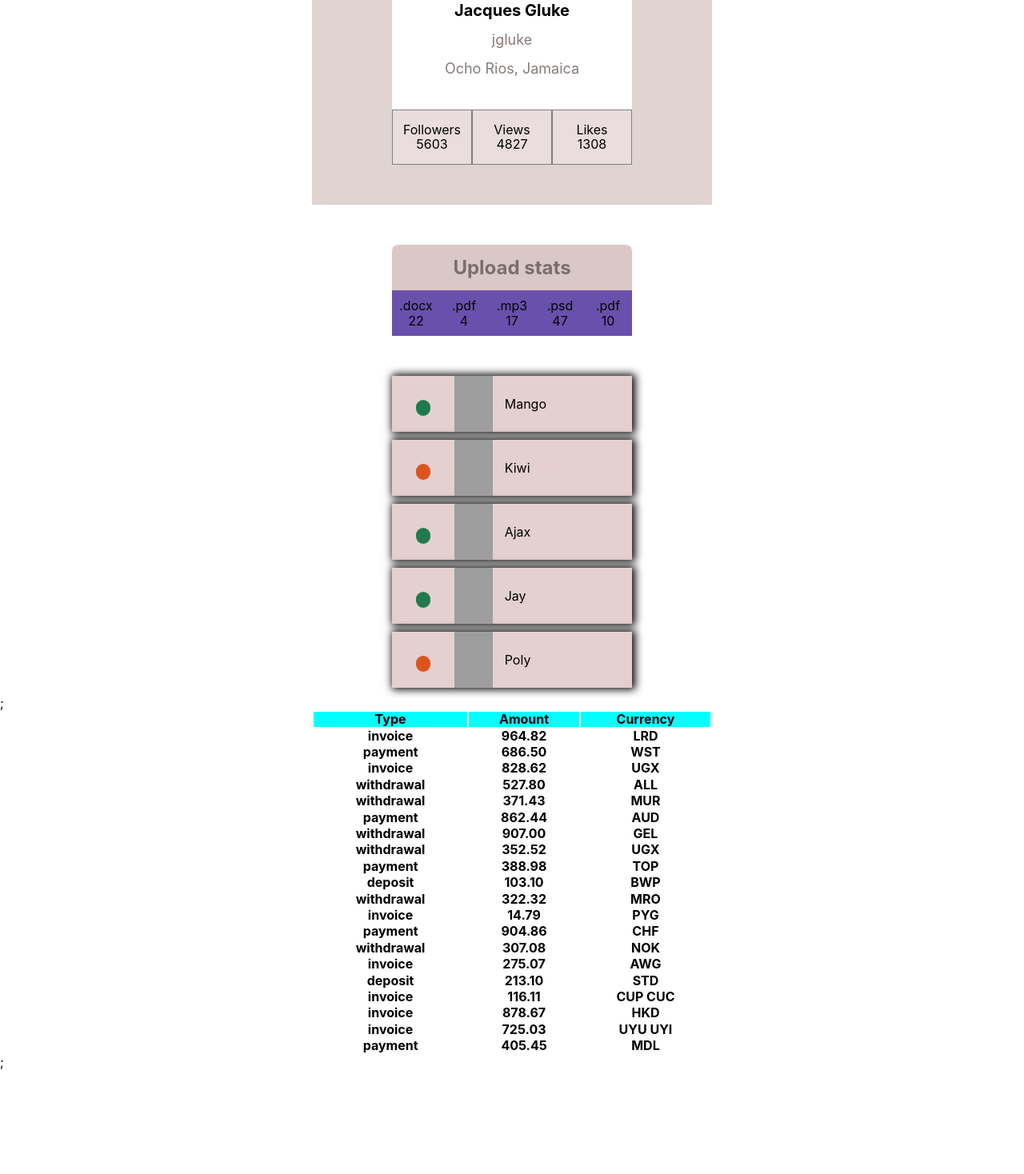
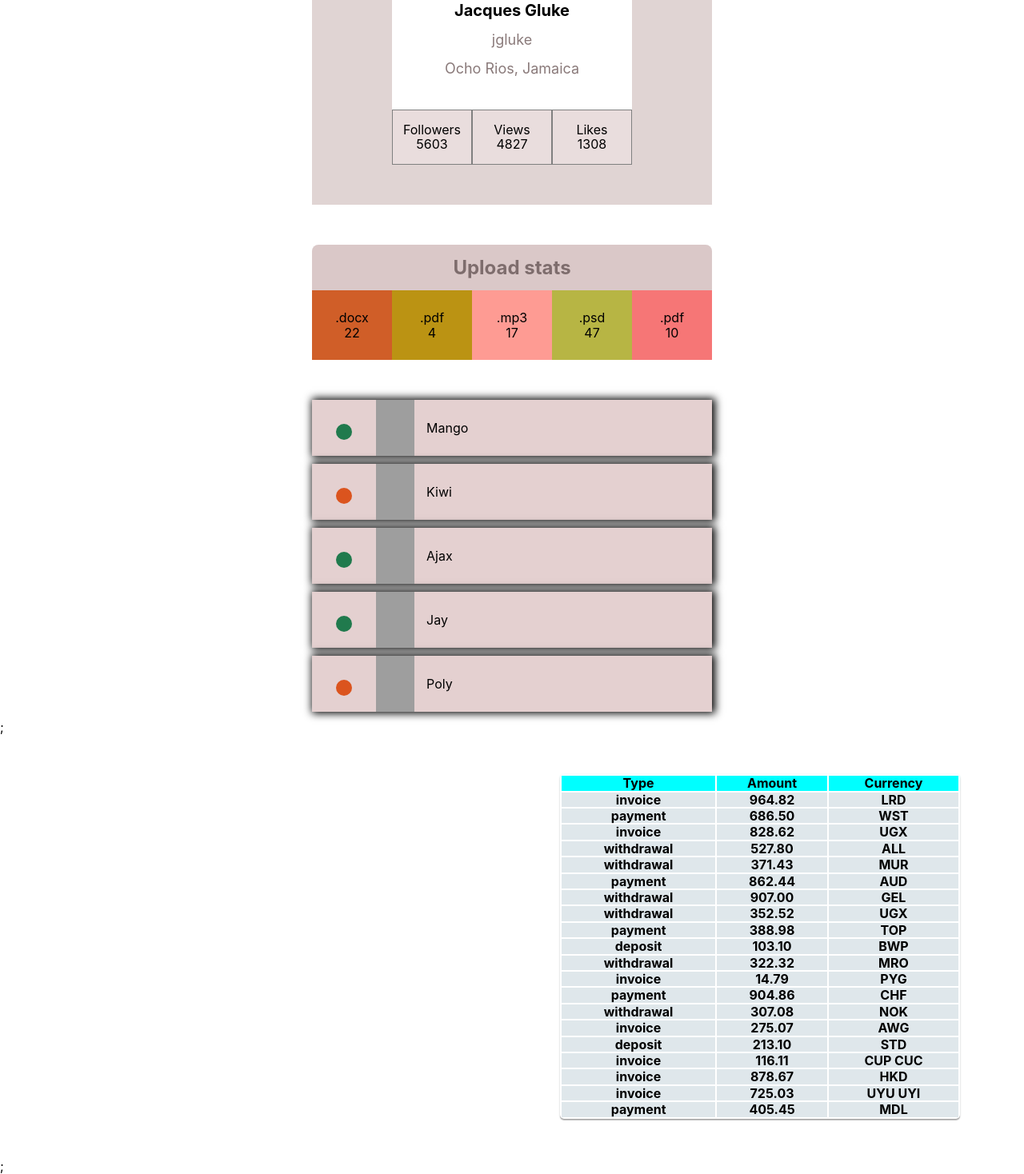
Before and after one commit to mryevhenii07/chat-firebase, a React (Create React App) app: page / in a window 1280 px wide. Shown: the part 216-1684 px from the top of the page at 80% size. Before the commit the page ends 1554 px from the top, so only its background shows below. Built offline with nearby package versions, Linux system fonts and the light colour scheme; grey boxes are pictures that could not be loaded.

Commit message:
finished

```diff
--- a/package.json
+++ b/package.json
@@ -2,7 +2,7 @@
   "name": "goit-react-hw-01-components",
   "version": "0.1.0",
   "private": true,
-  "homepage": "https://github.com/mryevhenii07/goit-react-hw-01-components",
+  "homepage": "https://mryevhenii07.github.io/goit-react-hw-01-components",
   "dependencies": {
     "@testing-library/jest-dom": "^5.16.1",
     "@testing-library/react": "^12.1.2",
--- a/src/App.js
+++ b/src/App.js
@@ -1,13 +1,13 @@
 import "./App.scss";
 import Profile from "./camponents/profile";
 import user from "./user.json";
-import Statistics from "./camponents/statistics";
+import Statistics from "./camponents/Statistics/statistics";
 import data from "./data.json";
 import friends from "./friends.json";
 // import FriendListItem from "./camponents/FriendListItem";
 import FriendList from "./camponents/FriendList/FriendList";
 import transactions from "./transactions.json";
-import TransactionHistory from "./camponents/transactionHistory";
+import TransactionHistory from "./camponents/TransactionHistory/transactionHistory";
 
 function App() {
   return (
--- a/src/App.scss
+++ b/src/App.scss
@@ -101,37 +101,5 @@ li {
   display: block;
 }
 /*--------------------------------------------------------------------------------------*/
-.statistics {
-  margin: 0 auto;
-  width: 300px;
-  background-color: rgb(218, 200, 200);
-  border-radius: 8px;
-  margin-top: 50px;
-  margin-bottom: 50px;
-}
-.title {
-  padding: 15px 0;
-  text-align: center;
-  width: 100%;
-  color: rgb(126, 109, 109);
-}
-.stat-list {
-  display: flex;
-  justify-content: space-evenly;
-}
-.stat-list .item {
-  padding: 10px 0;
-  text-align: center;
-  width: 25%;
-  background-color: rgb(105, 80, 173);
-}
 
 /*------------------------------*/
-.transaction-history {
-  width: 500px;
-  margin: 0 auto;
-}
-
-.title-th {
-  background-color: aqua;
-}
--- a/src/camponents/FriendListItem/FriendListItem.js
+++ b/src/camponents/FriendListItem/FriendListItem.js
@@ -28,6 +28,6 @@ export default function FriendListItem({ avatar, name, isOnline, id }) {
 FriendListItem.propTypes = {
   avatar: PropTypes.string.isRequired,
   name: PropTypes.string.isRequired,
-  // isOnline: PropTypes.string.isRequired,
-  id: PropTypes.bool.isRequired,
+  isOnline: PropTypes.bool.isRequired,
+  id: PropTypes.number.isRequired,
 };
--- a/src/camponents/FriendListItem/FriendListItem.module.css
+++ b/src/camponents/FriendListItem/FriendListItem.module.css
@@ -1,6 +1,6 @@
 .itemFriends {
   display: flex;
-  width: 300px;
+  width: 500px;
   margin: 0 auto;
   height: 70px;
   box-shadow: 2px 0 10px 2px;
--- /dev/null
+++ b/src/camponents/Statistics/Statistics.module.css
@@ -0,0 +1,25 @@
+.statistics {
+  margin: 0 auto;
+  width: 500px;
+  background-color: rgb(218, 200, 200);
+  border-radius: 8px;
+  margin-top: 50px;
+  margin-bottom: 50px;
+}
+.title {
+  padding: 15px 0;
+  text-align: center;
+  width: 100%;
+  color: rgb(126, 109, 109);
+}
+.statList {
+  display: flex;
+  justify-content: space-evenly;
+}
+.statList .item {
+  padding: 25px 0;
+  text-align: center;
+  width: 25%;
+
+  background-color: rgb(105, 80, 173);
+}
--- /dev/null
+++ b/src/camponents/Statistics/statistics.js
@@ -0,0 +1,26 @@
+import styles from "./Statistics.module.css";
+export default function Statistics(data) {
+  //   random color:
+  const getRandomHexColor = () => {
+    return `#${Math.floor(Math.random() * 16777215).toString(16)}`;
+  };
+
+  return (
+    <section className={styles.statistics}>
+      <h2 className={styles.title}>Upload stats</h2>
+
+      <ul className={styles.statList}>
+        {data.stats.map((item) => (
+          <li
+            className={styles.item}
+            key={item.id}
+            style={{ backgroundColor: `${getRandomHexColor()}` }}
+          >
+            <span className="label">{item.label}</span>
+            <span className="percentage">{item.percentage}</span>
+          </li>
+        ))}
+      </ul>
+    </section>
+  );
+}
--- /dev/null
+++ b/src/camponents/TransactionHistory/TransactionHistory.module.css
@@ -0,0 +1,20 @@
+.transactionHistory {
+  margin-left: 200px;
+  width: 500px;
+  text-align: center;
+  margin: 50px 0;
+  box-shadow: 0px 1px 3px rgba(0, 0, 0, 0.12), 0px 1px 1px rgba(0, 0, 0, 0.14),
+    0px 2px 1px rgba(0, 0, 0, 0.2);
+  border-radius: 5px;
+  overflow: hidden;
+
+  margin-left: 700px;
+}
+
+.titleTh {
+  background-color: aqua;
+}
+
+.subTitleTh {
+  background-color: #dfe7eb;
+}
--- a/src/camponents/transactionHistory.js
+++ b/src/camponents/TransactionHistory/transactionHistory.js
@@ -1,9 +1,11 @@
+import styles from "./TransactionHistory.module.css";
+
 export default function TransactionHistory(data) {
   console.log(data.items);
   return (
-    <table className="transaction-history">
+    <table className={styles.transactionHistory}>
       <thead>
-        <tr className="title-th">
+        <tr className={styles.titleTh}>
           <th>Type</th>
           <th>Amount</th>
           <th>Currency</th>
@@ -11,7 +13,7 @@ export default function TransactionHistory(data) {
       </thead>
       {data.items.map((item) => (
         <thead key={item.id}>
-          <tr className="sub__title-th">
+          <tr className={styles.subTitleTh}>
             <th>{item.type}</th>
             <th>{item.amount}</th>
             <th>{item.currency}</th>
--- a/src/camponents/statistics.js
+++ /dev/null
@@ -1,21 +0,0 @@
-export default function Statistics(data) {
-  //   random color:
-  // const getRandomHexColor = () => {
-  //   return #${Math.floor(Math.random() * 16777215).toString(16)};
-  // };
-
-  return (
-    <section className="statistics">
-      <h2 className="title">Upload stats</h2>
-
-      <ul className="stat-list">
-        {data.stats.map((item) => (
-          <li className="item" key={item.id}>
-            <span className="label">{item.label}</span>
-            <span className="percentage">{item.percentage}</span>
-          </li>
-        ))}
-      </ul>
-    </section>
-  );
-}
```
